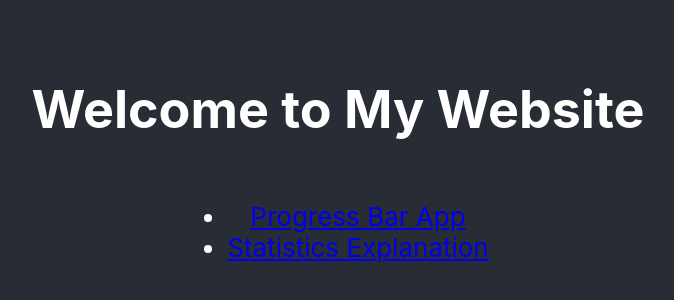
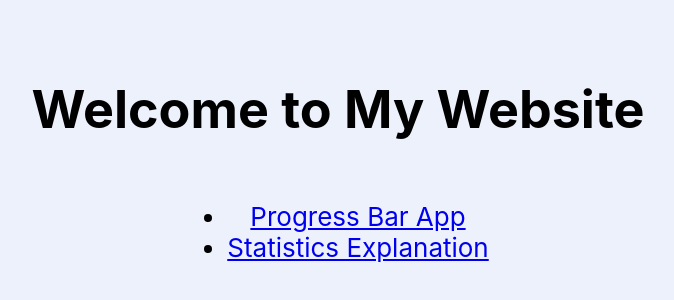
Before and after one commit to HarrisonKeyser/fun, a React (Create React App) app in the folder progress-bar-app/: page / in a window 1280 px wide. Shown: the part 234-534 px from the top of the page, without its empty margins (302-976 px from the left). Built offline with nearby package versions, Linux system fonts and the light colour scheme.

Commit message:
style changes and favicon and header update

```diff
--- a/progress-bar-app/public/index.html
+++ b/progress-bar-app/public/index.html
@@ -2,14 +2,14 @@
 <html lang="en">
   <head>
     <meta charset="utf-8" />
-    <link rel="icon" href="%PUBLIC_URL%/favicon.ico" />
+    <link rel="icon" href="%PUBLIC_URL%/favicon.png" type="image/png" />
     <meta name="viewport" content="width=device-width, initial-scale=1" />
     <meta name="theme-color" content="#000000" />
     <meta
       name="description"
       content="Web site created using create-react-app"
     />
-    <link rel="apple-touch-icon" href="%PUBLIC_URL%/logo192.png" />
+    <link rel="apple-touch-icon" href="%PUBLIC_URL%/favicon.png" />
     <!--
       manifest.json provides metadata used when your web app is installed on a
       user's mobile device or desktop. See https://developers.google.com/web/fundamentals/web-app-manifest/
@@ -24,7 +24,7 @@
       work correctly both with client-side routing and a non-root public URL.
       Learn how to configure a non-root public URL by running `npm run build`.
     -->
-    <title>React App</title>
+    <title>Stats Playground</title>
   </head>
   <body>
     <noscript>You need to enable JavaScript to run this app.</noscript>
--- a/progress-bar-app/src/App.css
+++ b/progress-bar-app/src/App.css
@@ -14,14 +14,14 @@
 }
 
 .App-header {
-  background-color: #282c34;
+  background-color: #ecf1fb;
   min-height: 100vh;
   display: flex;
   flex-direction: column;
   align-items: center;
   justify-content: center;
   font-size: calc(10px + 2vmin);
-  color: white;
+  color: rgb(0, 0, 0);
 }
 
 .App-link {
@@ -36,3 +36,22 @@
     transform: rotate(360deg);
   }
 }
+
+.fade-enter {
+  opacity: 0;
+  z-index: 1;
+}
+
+.fade-enter.fade-enter-active {
+  opacity: 1;
+  transition: opacity 250ms ease-in;
+}
+
+.fade-exit {
+  opacity: 1;
+}
+
+.fade-exit.fade-exit-active {
+  opacity: 0;
+  transition: opacity 250ms ease-in;
+}
--- a/progress-bar-app/src/App.js
+++ b/progress-bar-app/src/App.js
@@ -1,5 +1,6 @@
 import React from 'react';
 import { HashRouter as Router, Routes, Route, Link } from 'react-router-dom';
+import FadeTransitionWrapper from './FadeTransitionWrapper';
 import './App.css';
 import ProgressBarPage from './ProgressBarPage';
 import Baseball from './Baseball';
@@ -9,9 +10,9 @@ function App() {
   return (
     <Router>
       <Routes>
-        <Route path="/" element={<Homepage />} />
-        <Route path="/progress-bar" element={<ProgressBarPage />} />
-        <Route path="/stats" element={<Baseball />} />
+        <Route path="/" element={<FadeTransitionWrapper><Homepage /></FadeTransitionWrapper>} />
+        <Route path="/progress-bar" element={<FadeTransitionWrapper><ProgressBarPage /></FadeTransitionWrapper>} />
+        <Route path="/stats" element={<FadeTransitionWrapper><Baseball /></FadeTransitionWrapper>} />
       </Routes>
     </Router>
   );
--- /dev/null
+++ b/progress-bar-app/src/FadeTransitionWrapper.js
@@ -0,0 +1,17 @@
+import React, { useEffect, useState } from 'react';
+
+const FadeTransitionWrapper = ({ children }) => {
+  const [fade, setFade] = useState('fade-enter');
+
+  useEffect(() => {
+    setFade('fade-enter fade-enter-active');
+
+    return () => {
+      setFade('fade-exit fade-exit-active');
+    };
+  }, []);
+
+  return <div className={fade}>{children}</div>;
+};
+
+export default FadeTransitionWrapper;
--- a/progress-bar-app/src/index.css
+++ b/progress-bar-app/src/index.css
@@ -1,4 +1,5 @@
 body {
+  background-color: white;
   margin: 0;
   font-family: -apple-system, BlinkMacSystemFont, 'Segoe UI', 'Roboto', 'Oxygen',
     'Ubuntu', 'Cantarell', 'Fira Sans', 'Droid Sans', 'Helvetica Neue',
```
Also changed, not shown: progress-bar-app/public/favicon.png (renamed from progress-bar-app/public/icons8-positive-dynamic-pulsar-color-32.png), 1 other file (tests, documents, lock files or other folders).
